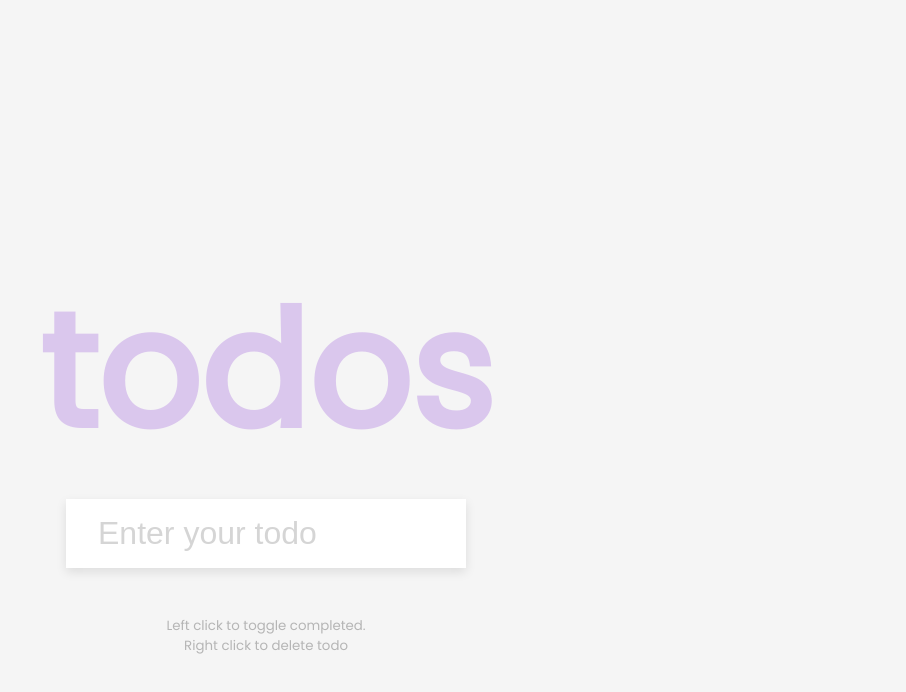
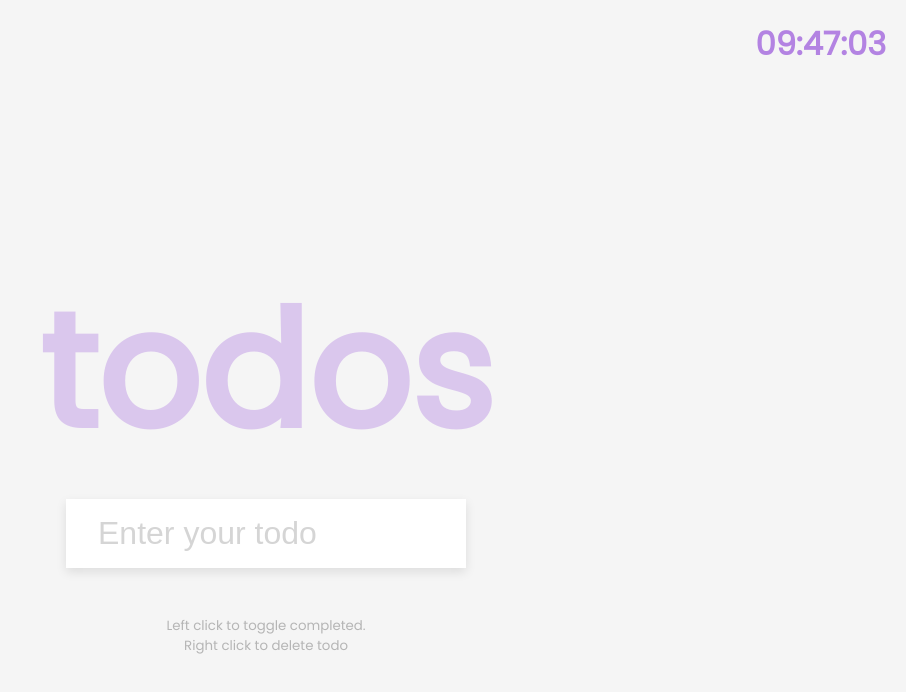
Before and after one commit to SRIRAM-53-hash/to-do-list, a plain HTML site: page index.html in a window 1280 px wide. Shown: the whole page, without its empty margins (374-1280 px from the left). Drawn offline with Linux system fonts and the light colour scheme.

Commit message:
Add files via upload

```diff
--- a/index.html
+++ b/index.html
@@ -7,14 +7,15 @@
     <title>Todo List</title>
   </head>
   <body>
+    <div id="clock" class="clock"></div>
     <h1>todos</h1>
     <form id="form">
       <input type="text" class="input" id="input" placeholder="Enter your todo" autocomplete="off">
-
       <ul class="todos" id="todos"></ul>
     </form>
     <small>Left click to toggle completed. <br> Right click to delete todo</small>
 
     <script src="script.js"></script>
-  </body>
+</body>
+
 </html>
--- a/script.js
+++ b/script.js
@@ -63,3 +63,20 @@ function updateLS() {
 
     localStorage.setItem('todos', JSON.stringify(todos))
 }
+
+// Function to update the clock
+function updateClock() {
+    const clock = document.getElementById('clock');
+    const now = new Date();
+    const hours = String(now.getHours()).padStart(2, '0');
+    const minutes = String(now.getMinutes()).padStart(2, '0');
+    const seconds = String(now.getSeconds()).padStart(2, '0');
+
+    clock.innerText = `${hours}:${minutes}:${seconds}`;
+}
+
+// Update the clock every second
+setInterval(updateClock, 1000);
+
+// Call updateClock once to show the clock immediately on page load
+updateClock();
--- a/style.css
+++ b/style.css
@@ -15,6 +15,17 @@ body {
   height: 100vh;
   margin: 0;
 }
+
+.clock {
+  position: absolute;
+  top: 20px;
+  right: 20px;
+  font-size: 2rem;
+  color: rgb(179, 131, 226);
+  font-weight: bold;
+  font-family: 'Poppins', sans-serif;
+}
+
 
 h1 {
   color: rgb(179, 131, 226);
```
